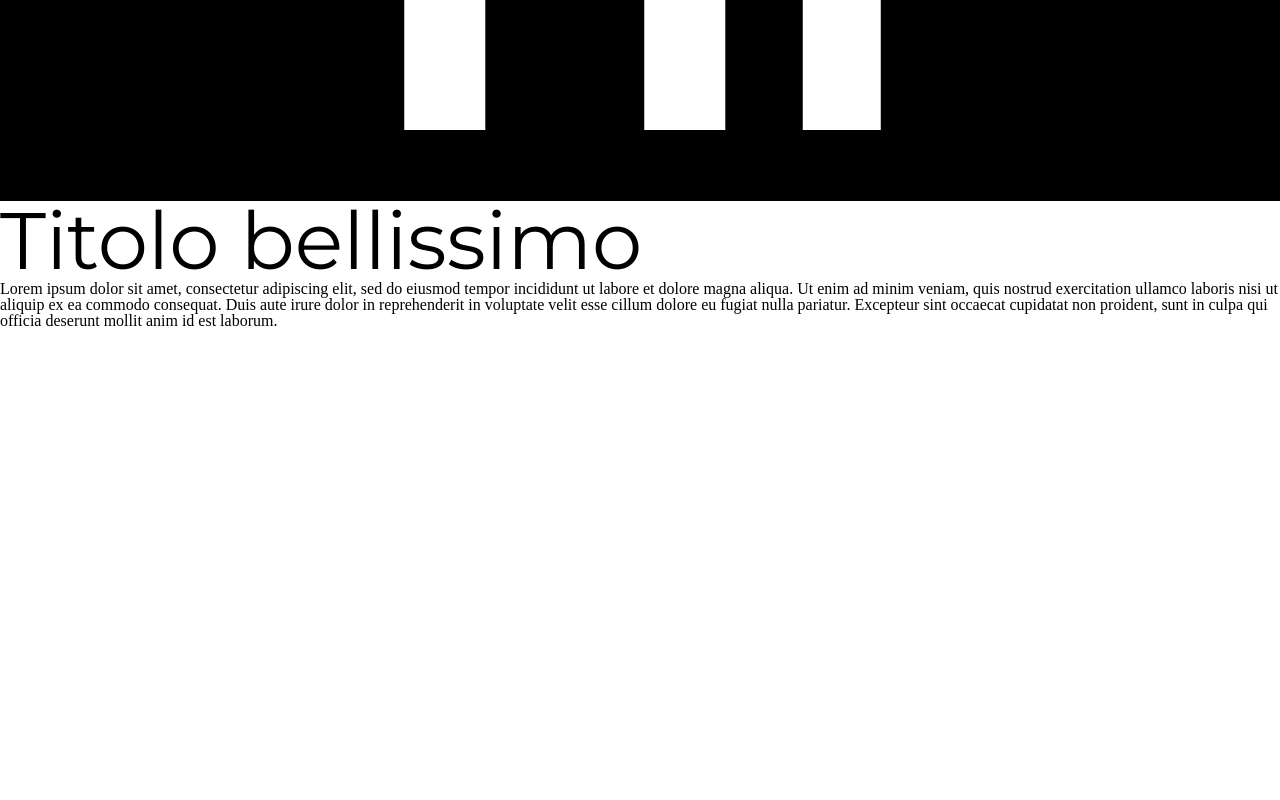
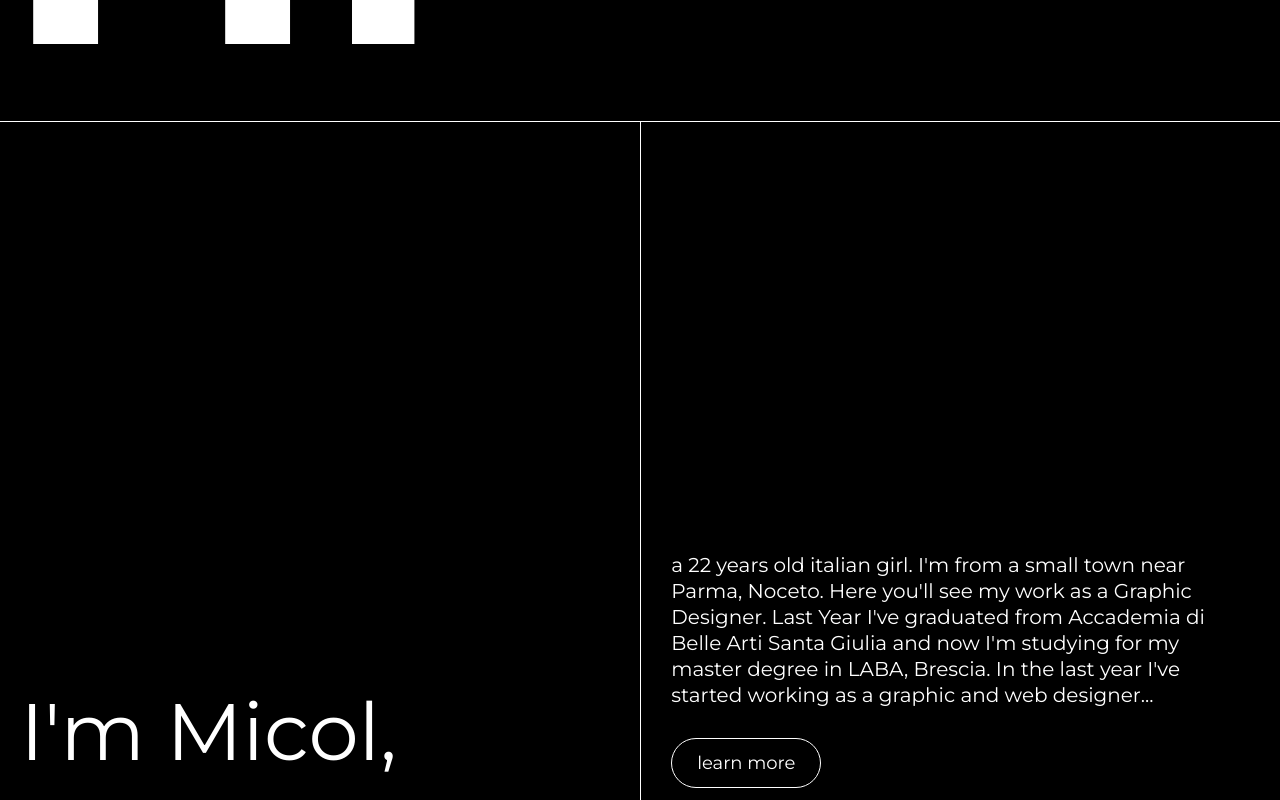
Before and after one commit to micolbenatti/Benatti_Micol_sito, a plain HTML site: page index.html in a window 1280 px wide. Shown: the part 700-1500 px from the top of the page. Drawn offline with Linux system fonts and the light colour scheme.

Commit message:
second changes

```diff
--- a/index.html
+++ b/index.html
@@ -30,16 +30,21 @@
             <h1>Hi</h1>
         </div>
 
+        <div class="col1">
+            <h2>I'm Micol,</h2>
+        </div>
+
+        <div class="col2">
+            <p>a 22 years old italian girl.
+                I'm from a small town near Parma, Noceto. Here you'll see my work as a Graphic Designer.
+                Last Year I've graduated from Accademia di Belle Arti Santa Giulia and now I'm studying for my master degree in LABA, Brescia.
+                In the last year I've started working as a graphic and web designer...
+            </p>
+            <button>learn more</button>
+        </div>
+
         <div class="l2">
-            <h2>Titolo bellissimo</h2>
-            <p>Lorem ipsum dolor sit amet, consectetur adipiscing elit,
-                sed do eiusmod tempor incididunt ut labore et dolore magna aliqua.
-                Ut enim ad minim veniam, quis nostrud exercitation ullamco laboris
-                nisi ut aliquip ex ea commodo consequat. Duis aute irure dolor in
-                reprehenderit in voluptate velit esse cillum dolore eu fugiat nulla pariatur.
-                Excepteur sint occaecat cupidatat non proident, sunt in culpa qui officia
-                deserunt mollit anim id est laborum.</p>
-
+            <h2>projects</h2>
         </div>
 
     </div>
--- a/scss/style.scss
+++ b/scss/style.scss
@@ -3,7 +3,7 @@ $color-white: white;
 $font-base: 'Montserrat', sans-serif;
 
 .container {
-    height: 100vh;
+    height: 400vh;
   }
 
   .menu {
@@ -28,16 +28,79 @@ $font-base: 'Montserrat', sans-serif;
     }
   }
 
+  .menu ul li:hover{font-weight: 700; cursor: pointer;}
+
   .l1 {
     background-color: $color-black;
-    height: 100vh;
+    height: 90vh;
+    border-bottom: 1px solid $color-white;
     h1 {
-      font-size: 500px;
+      font-size: 400px;
       color: $color-white;
       font-family: $font-base;
       font-weight: 700;
-      text-align: center;
       padding-top: 300px;
+    }
+  }
+
+  .col1 {
+    background-color: $color-black;
+    height: 90vh;
+    width: 50%;
+    border-right:1px solid white;
+    float:left;
+    border-bottom: 1px solid white;
+    h2 {
+      padding-top: 570px;
+      padding-left: 20px;
+      font-family: $font-base;
+      font-size: 80px;
+      color: $color-white;
+    }
+  }
+
+  .col2{
+    height: 90vh;
+    width: 49.9%;
+    background-color: $color-black;
+    float:right;
+    border-bottom: 1px solid white;
+    p{
+      color: $color-white;
+      font-family: $font-base;
+      line-height: 1.3em;
+      width: 90%;
+      font-size: 20px;
+      padding-top: 400px;
+      margin:30px;
+    }
+    button{
+      border: 1px solid white;
+      background-color: $color-black;
+      font-family: $font-base;
+      color:$color-white;
+      font-size: 18px;
+      float:left;
+      width:150px;
+      height:50px;
+      margin-left:30px;
+      border-radius:50px;
+    }
+  }
+
+  .col2 button:hover{cursor: pointer; border: 1px solid yellow; color:yellow; font-size:20px;}
+
+  .l2{
+    background-color: $color-black;
+    height: 90vh;
+    float:left;
+    width:100%;
+    h2{
+      font-family: $font-base;
+      font-size:80px;
+      color:white;
+      padding-top: 570px;
+      padding-left: 20px;
     }
   }
 
@@ -52,15 +115,6 @@ $font-base: 'Montserrat', sans-serif;
     }
   }
 
-  .l2 {
-    background-color: $color-white;
-    height: 100vh;
-    h2 {
-      font-family: $font-base;
-      font-size: 80px;
-    }
-  }
-
 
 
   /*# sourceMappingURL=style.css.map */
```
Also changed, not shown: css/style.css, 1 other file.
